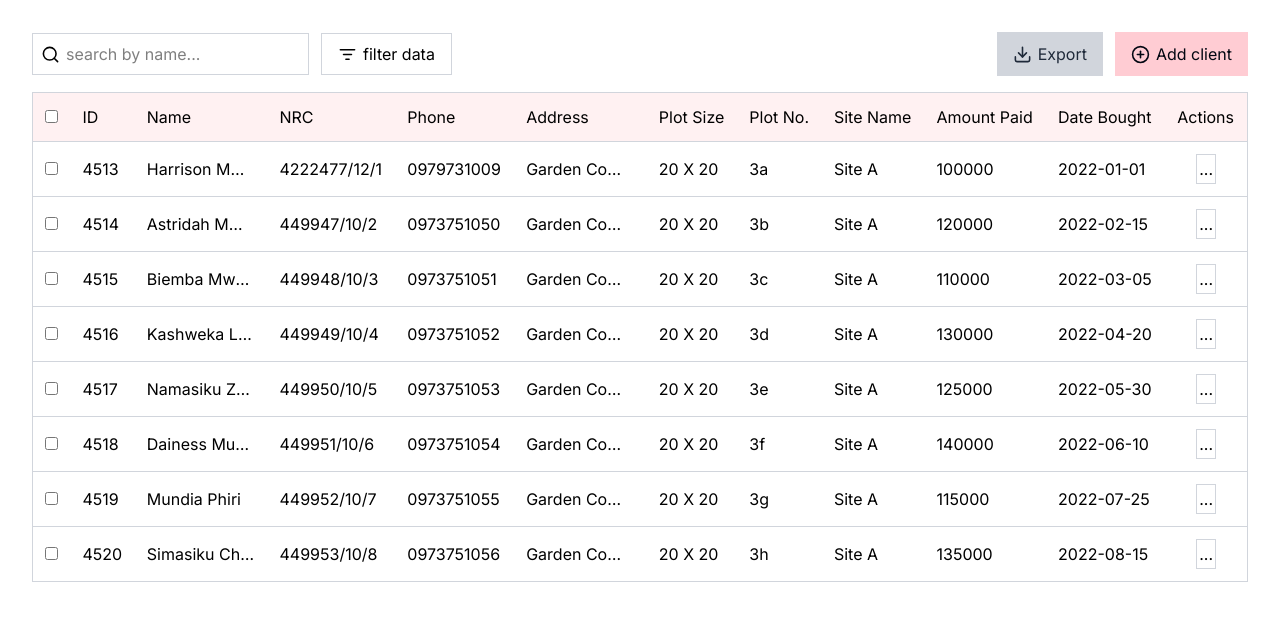
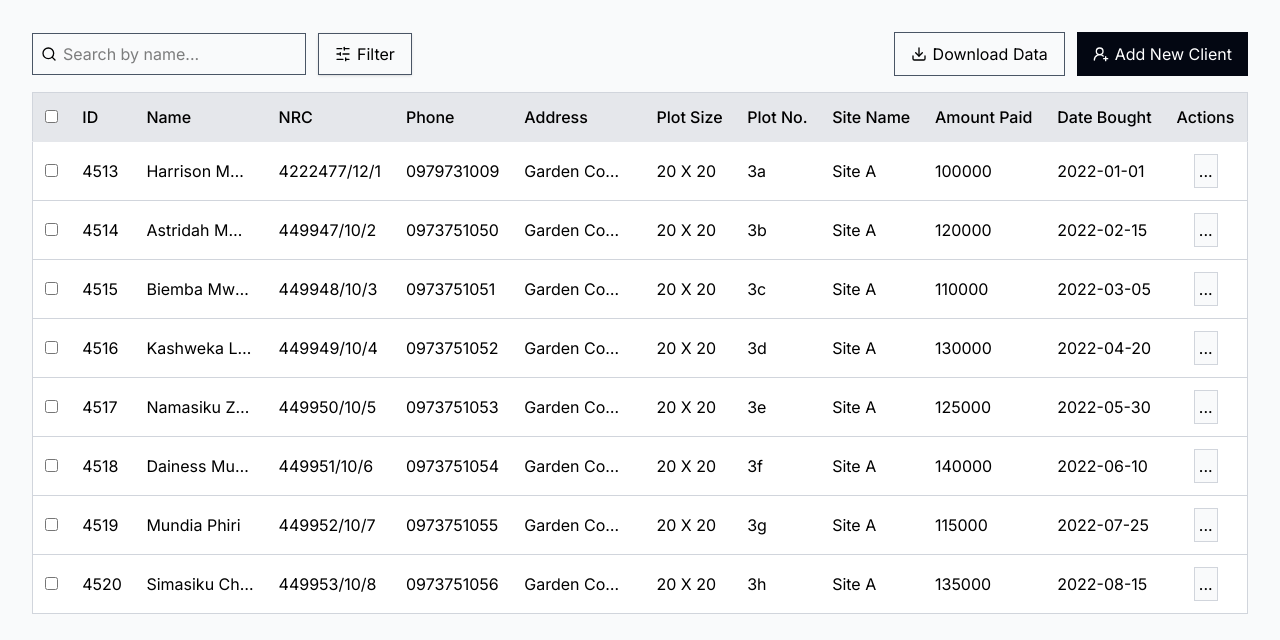
Before and after one commit to mweene/eze-future-dashboard, a React (Vite) app: page / in a window 1280 px wide. Shown: the top 640 px of the page. Built offline with nearby package versions, Linux system fonts and the light colour scheme.

Commit message:
Change site colors to black and white

```diff
--- a/src/App.jsx
+++ b/src/App.jsx
@@ -18,14 +18,14 @@ export default function App() {
     data.name.toLowerCase().includes(searchTerm.trim().toLowerCase()),
   );
   return (
-    <div className="App p-8">
-      <div className="flex place-content-between">
+    <div className="App p-8 bg-gray-50">
+      <div className="flex place-content-between gap-2">
         <div className="flex gap-3 place-items-center">
-          <div className="flex gap-1.5 items-center border border-gray-300 p-2">
-            <Search size={19} />
+          <div className="flex gap-1.5 items-center border border-gray-600 p-2">
+            <Search size={16} />
             <InputWithLabel
-              phText="search by name..."
-              styles="border-none outline-none"
+              phText="Search by name..."
+              styles="border-transparent outline-none"
               value={searchTerm}
               onChange={handleSearch}
             />
--- a/src/components/ActionsModal.jsx
+++ b/src/components/ActionsModal.jsx
@@ -1,18 +1,27 @@
-import { UserPen, UserRound, UserRoundX } from "lucide-react";
-const ActionsModal = () => {
+import { UserRoundPen, UserRound, UserRoundX, X } from "lucide-react";
+import ClientDetailsModal from "./ClientDetailsModal";
+
+const ActionsModal = ({ onReveal, onClick, onEdit, onDelete, client }) => {
   return (
-    <div className="absolute top-0 right-0 border bg-white my-5 mx-4 p-3 z-10">
-      <div className="flex flex-col gap-1">
-        <EditClientRecord>
-          <UserRound size={18} />
+    <div className="absolute top-0 right-0 border border-gray-400 bg-white my-5 mx-4 p-3 z-10 grid gap-2.5">
+      <button
+        className="cursor-pointer bg-gray-50 w-fit justify-self-end border border-gray-300"
+        onClick={onReveal}
+      >
+        <X size={19} />
+      </button>
+
+      <div className="flex flex-col gap-1.5">
+        <EditClientRecord onClick={onClick}>
+          <UserRound size={16} />
           Details
         </EditClientRecord>
-        <EditClientRecord>
-          <UserPen size={18} />
+        <EditClientRecord onClick={onEdit}>
+          <UserRoundPen size={16} />
           Edit
         </EditClientRecord>
-        <EditClientRecord>
-          <UserRoundX size={18} color="#e11633" />
+        <EditClientRecord onClick={onDelete}>
+          <UserRoundX size={16} />
           Delete
         </EditClientRecord>
       </div>
@@ -22,10 +31,13 @@ const ActionsModal = () => {
 
 export default ActionsModal;
 
-const EditClientRecord = ({ children }) => {
+const EditClientRecord = ({ onClick, children }) => {
   return (
-    <button className="py-1 px-1.5 bg-gray-200 flex gap-1 items-baseline-last text-sm">
+    <div
+      className="py-1 px-1.5 border border-gray-200 hover:bg-gray-100 flex gap-1 items-baseline-last text-sm cursor-pointer"
+      onClick={onClick}
+    >
       {children}
-    </button>
+    </div>
   );
 };
--- a/src/components/AddNewClient.jsx
+++ b/src/components/AddNewClient.jsx
@@ -1,4 +1,4 @@
-import { CirclePlus } from "lucide-react";
+import { UserRoundPlus } from "lucide-react";
 import { useState } from "react";
 import AddNewClientModal from "./AddNewClientModal";
 
@@ -16,6 +16,7 @@ const AddNewClient = ({ clients, updateClients }) => {
   });
 
   const [isOpen, setIsOpen] = useState(false);
+  const handleModalView = () => setIsOpen((prev) => !prev);
   const handleFormChange = (e) => {
     setFormData((prev) => ({ ...prev, [e.target.name]: e.target.value }));
   };
@@ -42,14 +43,15 @@ const AddNewClient = ({ clients, updateClients }) => {
   return (
     <div className="relative">
       <button
-        className="bg-rose-200 text-gray-950 py-2.5 px-4 cursor-pointer flex gap-1.5 items-center"
+        className="bg-gray-950 text-white py-2.5 px-4 cursor-pointer flex gap-1.5 items-center"
         onClick={() => setIsOpen((prev) => !prev)}
       >
-        <CirclePlus size={19} />
-        Add client
+        <UserRoundPlus size={16} />
+        Add New Client
       </button>
       {isOpen && (
         <AddNewClientModal
+          onReveal={handleModalView}
           onChange={handleFormChange}
           onSubmit={handleFormSubmit}
         />
--- a/src/components/AddNewClientModal.jsx
+++ b/src/components/AddNewClientModal.jsx
@@ -1,11 +1,17 @@
+import { X } from "lucide-react";
 import InputWithLabel from "./InputWithLabel";
 
-const AddNewClientModal = ({ onSubmit, onChange, isFormInvalid }) => {
+const AddNewClientModal = ({ onSubmit, onChange, onReveal }) => {
   return (
-    <form
-      onSubmit={onSubmit}
-      className="p-4 border absolute bg-white right-0 my-1.5 z-10"
-    >
+    <div className="bg-white border absolute right-0 my-1.5 px-5 py-2 z-10">
+      <div className="flex place-content-between border-b border-gray-300 px-2 py-4 mb-4">
+        <h2 className="text-xl">Add New Client</h2>
+        <button className="cursor-pointer bg-gray-200" onClick={onReveal}>
+          <X />
+        </button>
+      </div>
+
+      <form onSubmit={onSubmit} className="text-base">
         <div className="flex gap-8 mb-4">
           <div className="grid gap-1">
             <InputWithLabel
@@ -31,7 +37,7 @@ const AddNewClientModal = ({ onSubmit, onChange, isFormInvalid }) => {
             />
             <InputWithLabel
               id="plot-size"
-            phText="enter plot sise..."
+              phText="e.g 20 x 20"
               onChange={onChange}
             />
           </div>
@@ -62,17 +68,23 @@ const AddNewClientModal = ({ onSubmit, onChange, isFormInvalid }) => {
             />
           </div>
         </div>
-      <button className="py-2.5 px-4 text-gray-600 border border-gray-400 cursor-pointer mr-2">
+
+        <div className="flex gap-3 place-content-center border-t border-gray-300 py-4">
+          <button
+            className="py-2.5 px-12 border border-gray-400 cursor-pointer mr-2"
+            onClick={onReveal}
+          >
             cancel
           </button>
           <button
             type="submit"
-        className="py-2.5 px-4 text-white bg-gray-950 cursor-pointer"
-        disabled={isFormInvalid}
+            className="py-2.5 px-12 text-white bg-gray-950 cursor-pointer"
           >
             submit
           </button>
+        </div>
       </form>
+    </div>
   );
 };
 
--- /dev/null
+++ b/src/components/ClientDetailsModal.jsx
@@ -0,0 +1,9 @@
+const ClientDetailsModal = ({ client }) => {
+  return (
+    <div className="">
+      <h1 className="text-xl">{client.name}</h1>
+    </div>
+  );
+};
+
+export default ClientDetailsModal;
--- a/src/components/ExportClientData.jsx
+++ b/src/components/ExportClientData.jsx
@@ -2,9 +2,9 @@ import { Download } from "lucide-react";
 
 const ExportClientData = ({ data }) => {
   return (
-    <button className="px-4 py-1 bg-gray-300 text-gray-800 cursor-pointer flex gap-1.5 place-content-center place-items-center">
-      <Download size={19} />
-      Export{data}
+    <button className="px-4 py-1 border border-gray-600 cursor-pointer flex gap-1.5 place-content-center place-items-center">
+      <Download size={16} />
+      Download Data{data}
     </button>
   );
 };
--- a/src/components/FilterClientData.jsx
+++ b/src/components/FilterClientData.jsx
@@ -1,11 +1,11 @@
-import { ListFilter } from "lucide-react";
+import { SlidersHorizontal } from "lucide-react";
 
 const FilterClientData = ({ data }) => {
   return (
-    <div className="">
-      <button className="px-4 py-2 border border-gray-300 cursor-pointer flex gap-1.5 items-center">
-        <ListFilter size={19} />
-        filter data
+    <div className="shadow">
+      <button className="px-4 py-2 border border-gray-600 cursor-pointer flex gap-1.5 items-center">
+        <SlidersHorizontal size={16} />
+        Filter
       </button>
       {data}
     </div>
--- a/src/components/Table.jsx
+++ b/src/components/Table.jsx
@@ -2,11 +2,18 @@ import { useState } from "react";
 import ActionsModal from "./ActionsModal";
 
 const Table = ({ clients }) => {
+  const [showClientDetails, setShowClientDetails] = useState(false);
+  const [showEdit, setShowEdit] = useState(false);
+  const [showClientDelete, setShowClientDelete] = useState(false);
+  const handleClientDetails = () => setShowClientDetails((prev) => !prev);
+  const handleEdit = () => setShowEdit((prev) => !prev);
+  const handleClientDelete = () => setShowClientDelete((prev) => !prev);
+
   return (
-    <div className="grid content-center items-center my-4">
+    <div className="grid content-center items-center my-4 bg-white">
       <table className="border-collapse min-w-3/6 text-left border border-gray-300">
-        <thead className="border-b border-gray-300 bg-rose-50">
-          <tr className="[&>th]:p-3 [&>th]:font-normal [&>th]:capitalize">
+        <thead className="border-b border-gray-200 bg-gray-200">
+          <tr className="[&>th]:p-3 [&>th]:font-medium [&>th]:capitalize">
             <th>
               <input type="checkbox" />
             </th>
@@ -25,22 +32,34 @@ const Table = ({ clients }) => {
         </thead>
         <tbody className="">
           {clients.map((c) => (
-            <TableRow key={c.id} client={c} />
+            <TableRow
+              key={c.id}
+              client={c}
+              onRevealDetails={handleClientDetails}
+              onClick={handleClientDetails}
+              onEdit={handleEdit}
+              onDelete={handleClientDelete}
+            />
           ))}
         </tbody>
       </table>
+      {showClientDetails && <p>Details</p>}
+      {showEdit && <p>Edit</p>}
+      {showClientDelete && <p>Delete</p>}
     </div>
   );
 };
 
 export default Table;
 
-const TableRow = ({ client }) => {
+const TableRow = ({ client, onClick, onEdit, onDelete }) => {
   const [isModelOpen, setIsModelOpen] = useState(false);
+  const handleModalReveal = () => setIsModelOpen((prev) => !prev);
+
   return (
     <tr
       className="[&>td]:p-3 [&>td]:max-w-[13ch] [&>td]:capitalize [&>td]:overflow-hidden
-      [&>td]:text-ellipsis [&>td]:whitespace-nowrap border-b border-b-gray-300 relative"
+      [&>td]:text-ellipsis [&>td]:whitespace-nowrap border-b border-b-gray-300 hover:bg-gray-50 relative"
     >
       <td>
         <input type="checkbox" />
@@ -57,11 +76,20 @@ const TableRow = ({ client }) => {
       <td>{client.dateBought}</td>
       <td className="text-center">
         <button
-          className="cursor-pointer after:content-[''] p-0.5 border border-gray-300"
+          className="cursor-pointer p-1 bg-gray-50 border border-gray-300"
           onClick={() => setIsModelOpen((prev) => !prev)}
         >
-          {isModelOpen ? <ActionsModal /> : "..."}
+          ...
         </button>
+        {isModelOpen && (
+          <ActionsModal
+            client={client}
+            onReveal={handleModalReveal}
+            onClick={onClick}
+            onEdit={onEdit}
+            onDelete={onDelete}
+          />
+        )}
       </td>
     </tr>
   );
```
Lines whose indentation alone changed are shown as unchanged.
